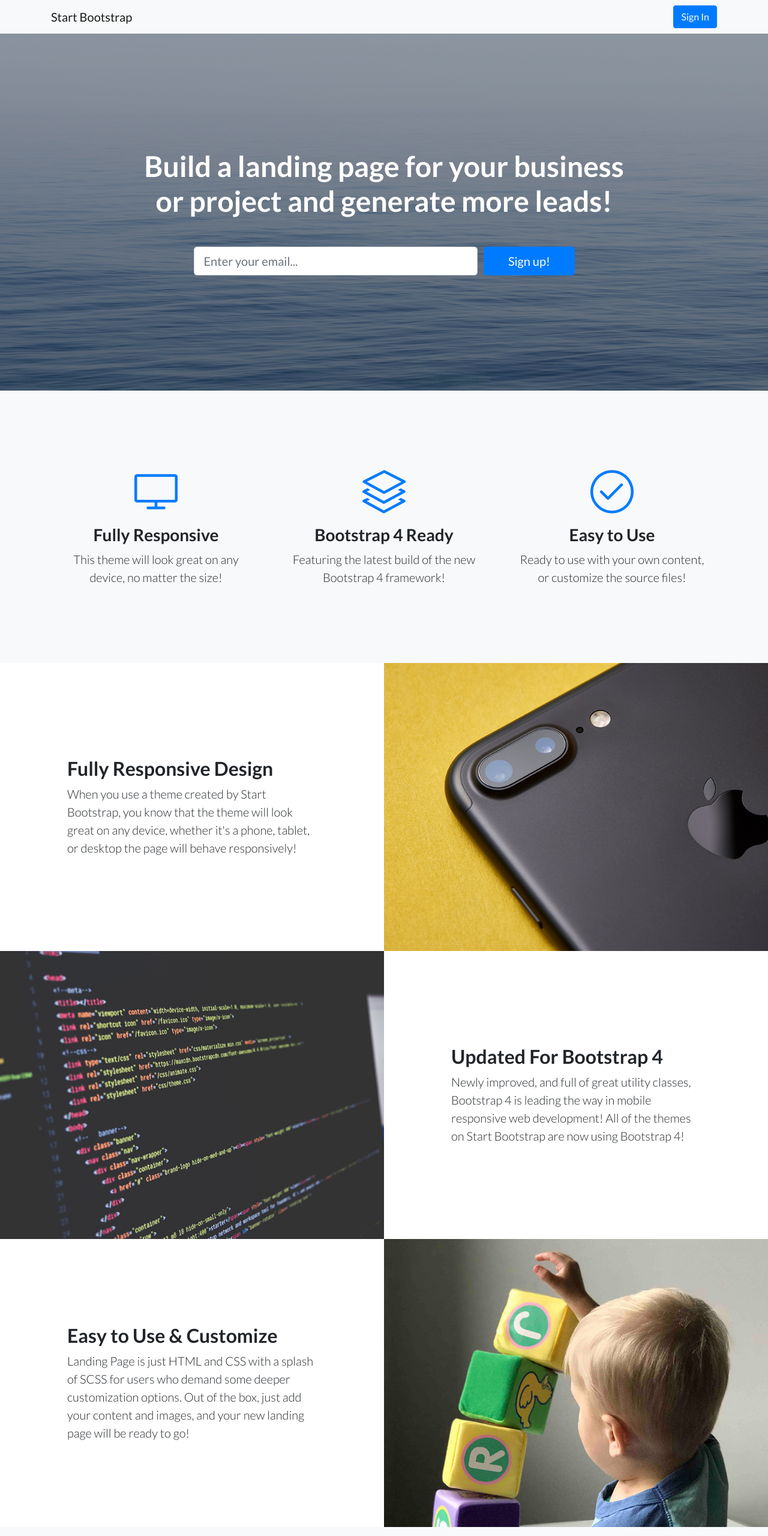
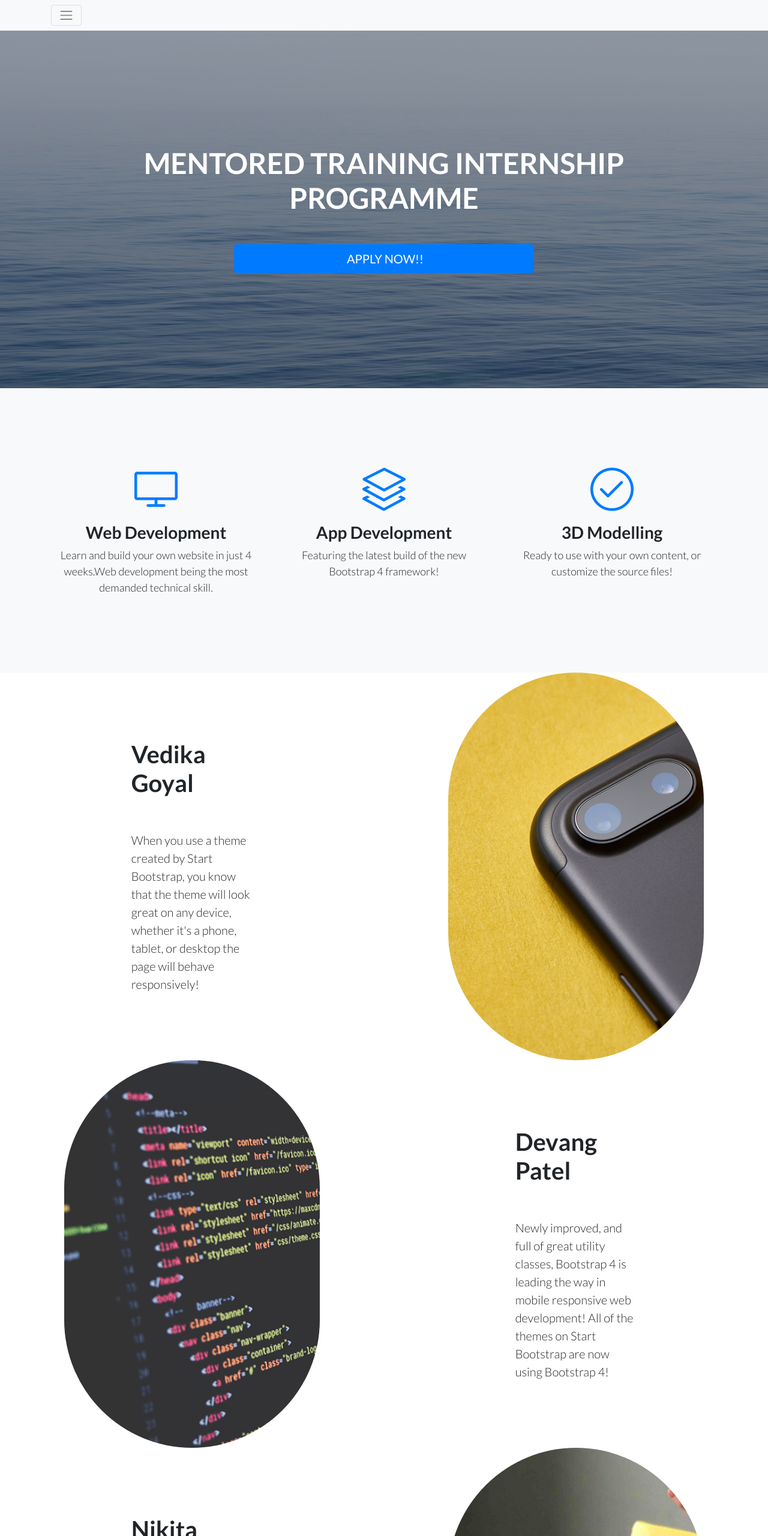
Before and after one commit to sushant-sinha/iwsc_vellore, a website: page index.html in a window 1280 px wide. Shown: the top 2560 px of the page at 60% size. Drawn offline with Linux system fonts and the light colour scheme.

Commit message:
Update index.html

```diff
--- a/index.html
+++ b/index.html
@@ -8,17 +8,15 @@
   <meta name="description" content="">
   <meta name="author" content="">
 
-  <title>Landing Page - Start Bootstrap Theme</title>
+  <title>Inception Wave-Registration</title>
 
   <!-- Bootstrap core CSS -->
   <link href="vendor/bootstrap/css/bootstrap.min.css" rel="stylesheet">
 
-  <!-- Custom fonts for this template -->
   <link href="vendor/fontawesome-free/css/all.min.css" rel="stylesheet">
   <link href="vendor/simple-line-icons/css/simple-line-icons.css" rel="stylesheet" type="text/css">
   <link href="https://fonts.googleapis.com/css?family=Lato:300,400,700,300italic,400italic,700italic" rel="stylesheet" type="text/css">
 
-  <!-- Custom styles for this template -->
   <link href="css/landing-page.min.css" rel="stylesheet">
 
 </head>
@@ -28,8 +26,13 @@
   <!-- Navigation -->
   <nav class="navbar navbar-light bg-light static-top">
     <div class="container">
-      <a class="navbar-brand" href="#">Start Bootstrap</a>
-      <a class="btn btn-primary" href="#">Sign In</a>
+      <button class="navbar-toggler" type="button" data-toggle="collapse" data-target="#Navbar">
+      <span class="navbar-toggler-icon" style="height: 25px; width: 25px"></span>
+    </button>
+    <div class="collapse navbar-collapse" id="Navbar">
+      <ul class="navbar-nav mr-auto">
+      <li class="nav-item active"><a class="nav-link" href="#"><span class="fa fa-home fa-lg"></span> Home</a></li>
+      <li class="nav-item active"><a class="btn btn-primary" href="#">Sign In</a></li>
     </div>
   </nav>
 
@@ -38,18 +41,14 @@
     <div class="overlay"></div>
     <div class="container">
       <div class="row">
-        <div class="col-xl-9 mx-auto">
-          <h1 class="mb-5">Build a landing page for your business or project and generate more leads!</h1>
+        <div class="col-xl-10 mx-auto">
+          <h1 class="mb-5">MENTORED TRAINING INTERNSHIP PROGRAMME</h1>
         </div>
-        <div class="col-md-10 col-lg-8 col-xl-7 mx-auto">
+        <div class="col-7 mx-auto">
           <form>
-            <div class="form-row">
-              <div class="col-12 col-md-9 mb-2 mb-md-0">
-                <input type="email" class="form-control form-control-lg" placeholder="Enter your email...">
-              </div>
-              <div class="col-12 col-md-3">
-                <button type="submit" class="btn btn-block btn-lg btn-primary">Sign up!</button>
-              </div>
+              <div class="col-15 col-md-10 mx-auto">
+                <button type="submit" class="btn btn-block btn-lg btn-primary">&nbspAPPLY NOW!!</button>
+
             </div>
           </form>
         </div>
@@ -66,8 +65,8 @@
             <div class="features-icons-icon d-flex">
               <i class="icon-screen-desktop m-auto text-primary"></i>
             </div>
-            <h3>Fully Responsive</h3>
-            <p class="lead mb-0">This theme will look great on any device, no matter the size!</p>
+            <h3>Web Development</h3>
+            <p class="lead mb-0" style="font-size: 18px;">Learn and build your own website in just 4 weeks.Web development being the most demanded technical skill.</p>
           </div>
         </div>
         <div class="col-lg-4">
@@ -75,8 +74,8 @@
             <div class="features-icons-icon d-flex">
               <i class="icon-layers m-auto text-primary"></i>
             </div>
-            <h3>Bootstrap 4 Ready</h3>
-            <p class="lead mb-0">Featuring the latest build of the new Bootstrap 4 framework!</p>
+            <h3>App Development</h3>
+            <p class="lead mb-0" style="font-size: 18px;">Featuring the latest build of the new Bootstrap 4 framework!</p>
           </div>
         </div>
         <div class="col-lg-4">
@@ -84,8 +83,8 @@
             <div class="features-icons-icon d-flex">
               <i class="icon-check m-auto text-primary"></i>
             </div>
-            <h3>Easy to Use</h3>
-            <p class="lead mb-0">Ready to use with your own content, or customize the source files!</p>
+            <h3>3D Modelling</h3>
+            <p class="lead mb-0" style="font-size: 18px;">Ready to use with your own content, or customize the source files!</p>
           </div>
         </div>
       </div>
@@ -97,23 +96,23 @@
     <div class="container-fluid p-0">
       <div class="row no-gutters">
 
-        <div class="col-lg-6 order-lg-2 text-white showcase-img" style="background-image: url('img/bg-showcase-1.jpg');"></div>
-        <div class="col-lg-6 order-lg-1 my-auto showcase-text">
-          <h2>Fully Responsive Design</h2>
+        <div class="col-md-4 offset-2 order-lg-2 text-white showcase-img" style="border-radius: 600px;background-image: url('img/bg-showcase-1.jpg');"></div>
+        <div class="col-md-4 offset-1 order-lg-1 my-auto showcase-text" >
+          <h1>Vedika Goyal<br><br></h1>
           <p class="lead mb-0">When you use a theme created by Start Bootstrap, you know that the theme will look great on any device, whether it's a phone, tablet, or desktop the page will behave responsively!</p>
         </div>
       </div>
       <div class="row no-gutters">
-        <div class="col-lg-6 text-white showcase-img" style="background-image: url('img/bg-showcase-2.jpg');"></div>
-        <div class="col-lg-6 my-auto showcase-text">
-          <h2>Updated For Bootstrap 4</h2>
+        <div class="col-md-4 offset-1 text-white showcase-img" style="border-radius: 600px;background-image: url('img/bg-showcase-2.jpg');"></div>
+        <div class="col-md-4 offset-2 my-auto showcase-text">
+          <h1>Devang Patel<br><br></h1>
           <p class="lead mb-0">Newly improved, and full of great utility classes, Bootstrap 4 is leading the way in mobile responsive web development! All of the themes on Start Bootstrap are now using Bootstrap 4!</p>
         </div>
       </div>
       <div class="row no-gutters">
-        <div class="col-lg-6 order-lg-2 text-white showcase-img" style="background-image: url('img/bg-showcase-3.jpg');"></div>
-        <div class="col-lg-6 order-lg-1 my-auto showcase-text">
-          <h2>Easy to Use &amp; Customize</h2>
+        <div class="col-md-4 offset-2 order-lg-2 text-white showcase-img" style="border-radius: 600px;background-image: url('img/bg-showcase-3.jpg');"></div>
+        <div class="col-md-4 offset-1 order-lg-1 my-auto showcase-text">
+          <h1>Nikita Boopathi<br><br></h1>
           <p class="lead mb-0">Landing Page is just HTML and CSS with a splash of SCSS for users who demand some deeper customization options. Out of the box, just add your content and images, and your new landing page will be ready to go!</p>
         </div>
       </div>
@@ -123,7 +122,7 @@
   <!-- Testimonials -->
   <section class="testimonials text-center bg-light">
     <div class="container">
-      <h2 class="mb-5">What people are saying...</h2>
+      <h2 class="mb-5">In Series Webinar Speakers</h2>
       <div class="row">
         <div class="col-lg-4">
           <div class="testimonial-item mx-auto mb-5 mb-lg-0">
@@ -201,7 +200,7 @@
         <div class="col-lg-6 h-100 text-center text-lg-right my-auto">
           <ul class="list-inline mb-0">
             <li class="list-inline-item mr-3">
-              <a href="#">
+              <a href="https://www.facebook.com/inceptionwave1202/">
                 <i class="fab fa-facebook fa-2x fa-fw"></i>
               </a>
             </li>
@@ -211,7 +210,7 @@
               </a>
             </li>
             <li class="list-inline-item">
-              <a href="#">
+              <a href="https://www.instagram.com/iwsc_vellore/">
                 <i class="fab fa-instagram fa-2x fa-fw"></i>
               </a>
             </li>
```
